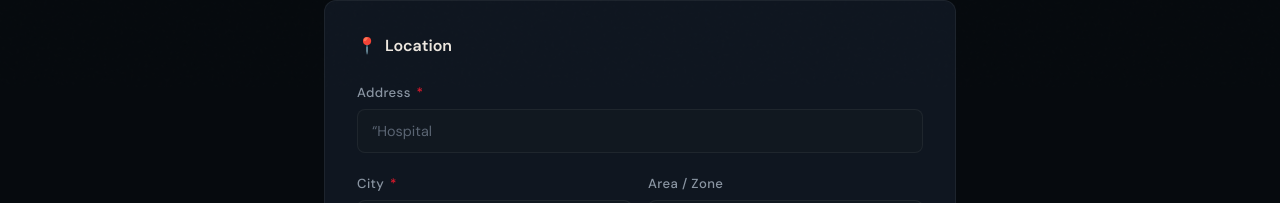
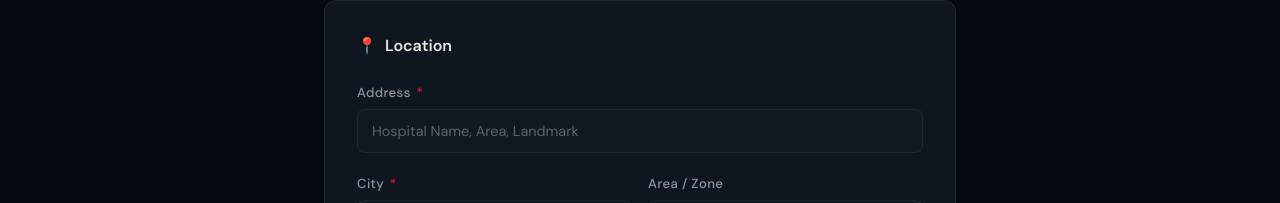
Before and after one commit to g-k-s-03/SyntaXsurvival-Error404-, a plain HTML site: page FRONTEND/HTML/hospital-register.html in a window 1280 px wide. Shown: the part 713-916 px from the top of the page. Drawn offline with nearby package versions, Linux system fonts and the light colour scheme; a web font is replaced by a local one.

Commit message:
edit in placeholder

```diff
--- a/FRONTEND/HTML/hospital-register.html
+++ b/FRONTEND/HTML/hospital-register.html
@@ -92,7 +92,7 @@
         <div class="form-section-title"><span>📍</span> Location</div>
         <div class="form-group">
           <label class="form-label">Address <span class="req">*</span></label>
-          <input type="text" class="form-control" id="haddr" placeholder=“Hospital Name, Area, Landmark" />
+          <input type="text" class="form-control" id="haddr" placeholder="Hospital Name, Area, Landmark" />
         </div>
         <div class="form-grid">
           <div class="form-group">
```
